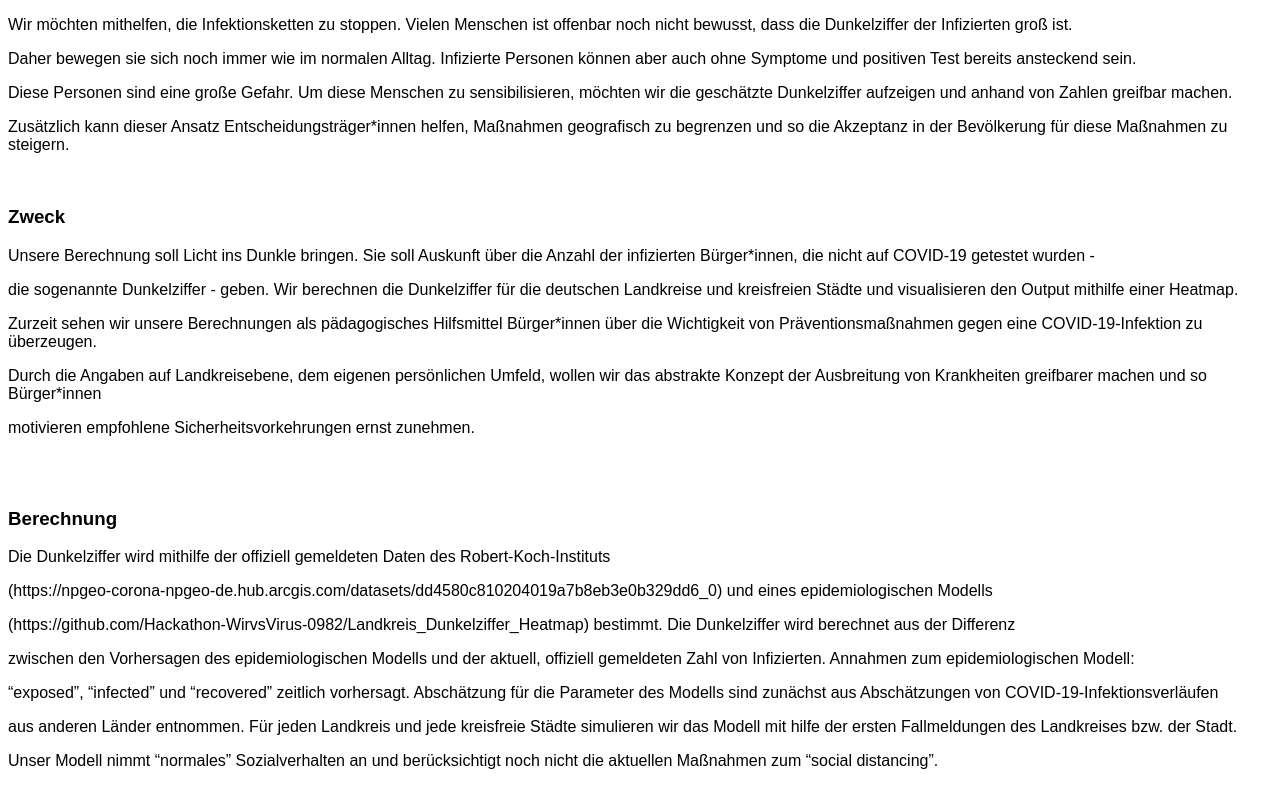
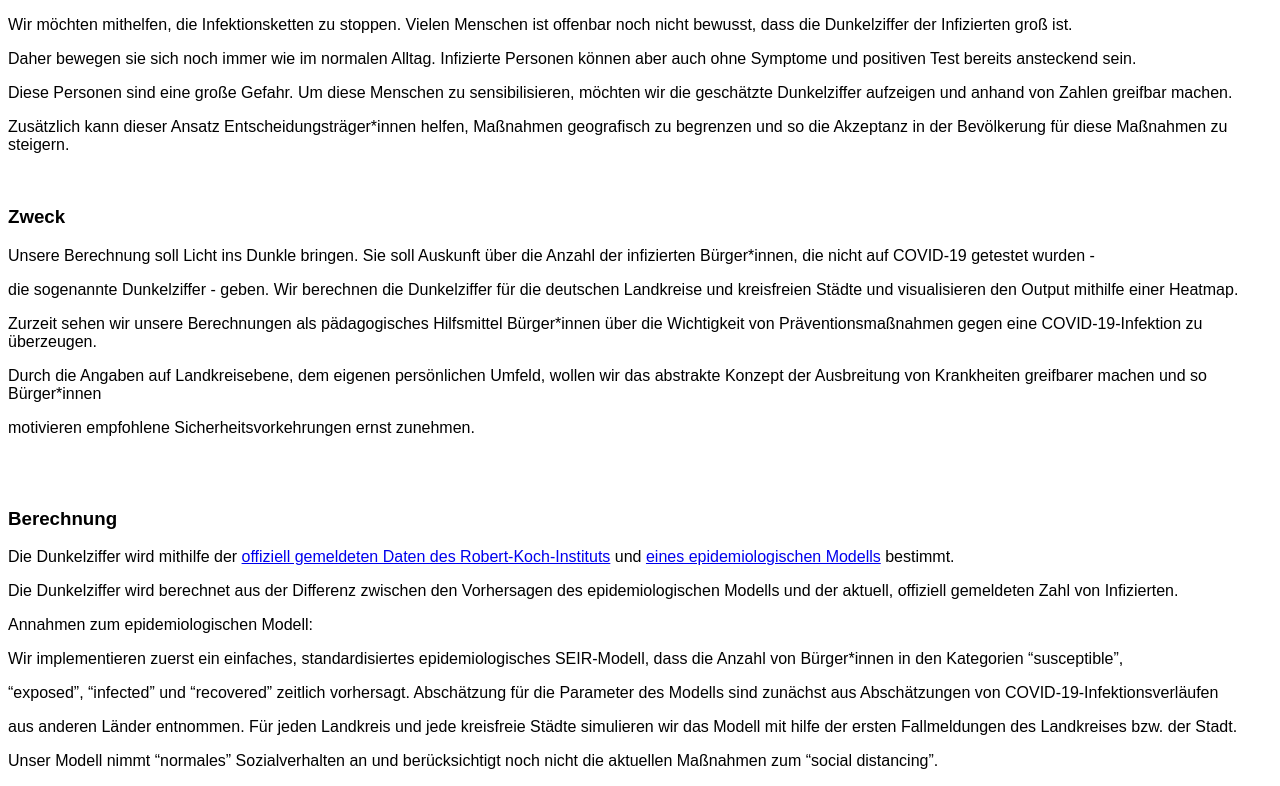
Before and after one commit to Hackathon-WirvsVirus-0982/Landkreis_Dunkelziffer_Heatmap, a plain HTML site: page docs/info.html in a window 1280 px wide. Shown: the part 93-879 px from the top of the page. Drawn offline with Linux system fonts and the light colour scheme.

Commit message:
Add files via upload

```diff
--- a/docs/info.html
+++ b/docs/info.html
@@ -22,11 +22,10 @@
     <p></p>motivieren empfohlene Sicherheitsvorkehrungen ernst zunehmen.</p><br>
     <br>
     <h3>Berechnung</h3>
-    <p>Die Dunkelziffer wird mithilfe der offiziell gemeldeten Daten des Robert-Koch-Instituts</p>
-    <p>(https://npgeo-corona-npgeo-de.hub.arcgis.com/datasets/dd4580c810204019a7b8eb3e0b329dd6_0) und eines epidemiologischen Modells</p>
-    <p>(https://github.com/Hackathon-WirvsVirus-0982/Landkreis_Dunkelziffer_Heatmap) bestimmt. Die Dunkelziffer wird berechnet aus der Differenz</p>
-    <p>zwischen den Vorhersagen des epidemiologischen Modells und der aktuell, offiziell gemeldeten Zahl von Infizierten. Annahmen zum epidemiologischen Modell:</p>
-    <p><Wir implementieren zuerst ein einfaches, standardisiertes epidemiologisches SEIR-Modell, dass die Anzahl von Bürger*innen in den Kategorien “susceptible”,</p>
+    <p>Die Dunkelziffer wird mithilfe der <a href="(https://npgeo-corona-npgeo-de.hub.arcgis.com/datasets/dd4580c810204019a7b8eb3e0b329dd6_0)">offiziell gemeldeten Daten des Robert-Koch-Instituts</a> und <a href="(https://github.com/Hackathon-WirvsVirus-0982/Landkreis_Dunkelziffer_Heatmap)">eines epidemiologischen Modells</a> bestimmt.</p>
+    <p>Die Dunkelziffer wird berechnet aus der Differenz zwischen den Vorhersagen des epidemiologischen Modells und der aktuell, offiziell gemeldeten Zahl von Infizierten.</p>
+    <p>Annahmen zum epidemiologischen Modell:</p>
+    <p>Wir implementieren zuerst ein einfaches, standardisiertes epidemiologisches SEIR-Modell, dass die Anzahl von Bürger*innen in den Kategorien “susceptible”,</p>
     <p>“exposed”, “infected” und “recovered” zeitlich vorhersagt. Abschätzung für die Parameter des Modells sind zunächst aus Abschätzungen von COVID-19-Infektionsverläufen</p>
     <p>aus anderen Länder entnommen. Für jeden Landkreis und jede kreisfreie Städte simulieren wir das Modell mit hilfe der ersten Fallmeldungen des Landkreises bzw. der Stadt.</p>
     <p>Unser Modell nimmt “normales” Sozialverhalten an und berücksichtigt noch nicht die aktuellen Maßnahmen zum “social distancing”.</p>
```
Also changed, not shown: docs/index.html (+1 -1 lines).
